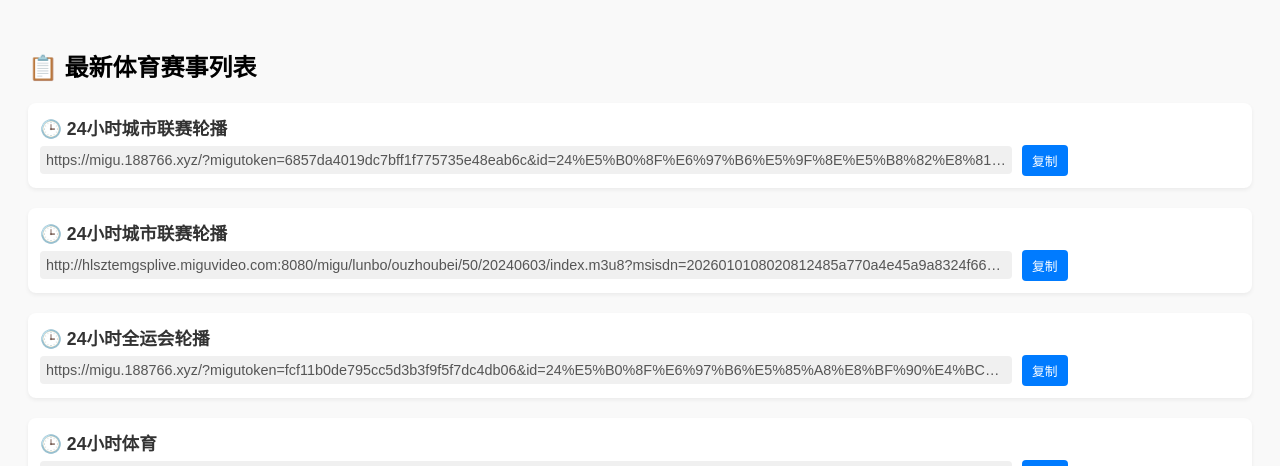
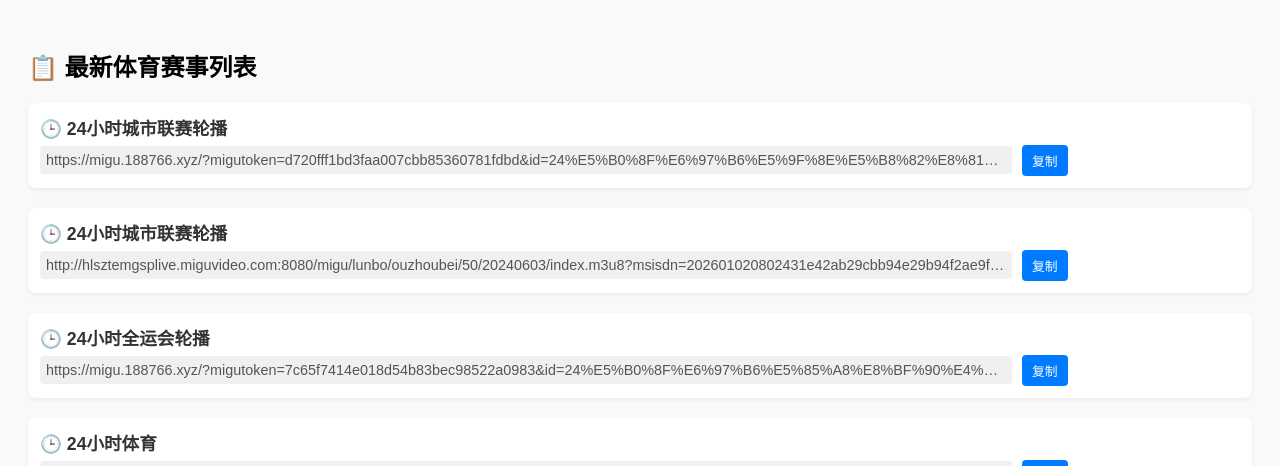
Before and after one commit to kimwang1978/iptv.github.io, a Jekyll site: the page tiyu.html, which Jekyll copies as it is, in a window 1280 px wide and 900 px high. Shown: the top 466 px of the window. Built offline with Jekyll 4.4.1, drawn with Linux system fonts in a browser that asks for light colours; some of the changed text lies outside the part shown.

Commit message:
Sync File 2026-01-02 04:04:45

```diff
--- a/tiyu.html
+++ b/tiyu.html
@@ -52,7 +52,7 @@
         <div class="item">
             <div class="title">🕒 24小时城市联赛轮播</div>
             <div class="url-wrapper">
-                <div class="url" id="url_0">https://migu.188766.xyz/?migutoken=6857da4019dc7bff1f775735e48eab6c&id=24%E5%B0%8F%E6%97%B6%E5%9F%8E%E5%B8%82%E8%81%94%E8%B5%9B%E8%BD%AE%E6%92%AD%E5%8F%B0&type=yy</div>
+                <div class="url" id="url_0">https://migu.188766.xyz/?migutoken=d720fff1bd3faa007cbb85360781fdbd&id=24%E5%B0%8F%E6%97%B6%E5%9F%8E%E5%B8%82%E8%81%94%E8%B5%9B%E8%BD%AE%E6%92%AD%E5%8F%B0&type=yy</div>
                 <button class="copy-btn" onclick="copyToClipboard('url_0')">复制</button>
             </div>
         </div>
@@ -60,7 +60,7 @@
         <div class="item">
             <div class="title">🕒 24小时城市联赛轮播</div>
             <div class="url-wrapper">
-                <div class="url" id="url_1">http://hlsztemgsplive.miguvideo.com:8080/migu/lunbo/ouzhoubei/50/20240603/index.m3u8?msisdn=2026010108020812485a770a4e45a9a8324f66bfc66060&mdspid=&spid=800033&netType=0&sid=5910022136&pid=2028597139&timestamp=20260101080208&Channel_ID=0116_2600037000-99000-200300220100002&ProgramID=915512915&ParentNodeID=-99&assertID=5910022136&client_ip=218.28.233.106&SecurityKey=20260101080208&promotionId=&mvid=5900006618&mcid=500020&playurlVersion=WX-A1-8.12.2-RELEASE&userid=&jmhm=&videocodec=h264&appCode=miguvideo_android&bean=mgspad&tid=android&conFee=0&encrypt=0157bd0d4d6b789fb8bcc76dba297b09&sv=10004&ct=android</div>
+                <div class="url" id="url_1">http://hlsztemgsplive.miguvideo.com:8080/migu/lunbo/ouzhoubei/50/20240603/index.m3u8?msisdn=202601020802431e42ab29cbb94e29b94f2ae9fcaff3b7&mdspid=&spid=800033&netType=0&sid=5910022136&pid=2028597139&timestamp=20260102080243&Channel_ID=0116_2600037000-99000-200300220100002&ProgramID=915512915&ParentNodeID=-99&assertID=5910022136&client_ip=218.28.233.106&SecurityKey=20260102080243&promotionId=&mvid=5900006618&mcid=500020&playurlVersion=WX-A1-8.12.2-RELEASE&userid=&jmhm=&videocodec=h264&appCode=miguvideo_android&bean=mgspad&tid=android&conFee=0&encrypt=f203474f11c527a3c162f62617eb7416&sv=10004&ct=android</div>
                 <button class="copy-btn" onclick="copyToClipboard('url_1')">复制</button>
             </div>
         </div>
@@ -68,7 +68,7 @@
         <div class="item">
             <div class="title">🕒 24小时全运会轮播</div>
             <div class="url-wrapper">
-                <div class="url" id="url_2">https://migu.188766.xyz/?migutoken=fcf11b0de795cc5d3b3f9f5f7dc4db06&id=24%E5%B0%8F%E6%97%B6%E5%85%A8%E8%BF%90%E4%BC%9A%E8%BD%AE%E6%92%AD%E5%8F%B0&type=yy</div>
+                <div class="url" id="url_2">https://migu.188766.xyz/?migutoken=7c65f7414e018d54b83bec98522a0983&id=24%E5%B0%8F%E6%97%B6%E5%85%A8%E8%BF%90%E4%BC%9A%E8%BD%AE%E6%92%AD%E5%8F%B0&type=yy</div>
                 <button class="copy-btn" onclick="copyToClipboard('url_2')">复制</button>
             </div>
         </div>
@@ -689,6 +689,14 @@
             </div>
         </div>
 
+        <div class="item">
+            <div class="title">🕒 足球联赛</div>
+            <div class="url-wrapper">
+                <div class="url" id="url_80">http://live-cmvideo.cmread.com:80/migu/lunbo/wudaliansai/57/20230310/01.m3u8?msisdn=&mtv_session=&HlsSubType=1&HlsProfileId=1&nphaid=0&encrypt=37390fe8508db105ef85c897db9015f6</div>
+                <button class="copy-btn" onclick="copyToClipboard('url_80')">复制</button>
+            </div>
+        </div>
+
     <script>
         function copyToClipboard(id) {
             const el = document.getElementById(id);
```
